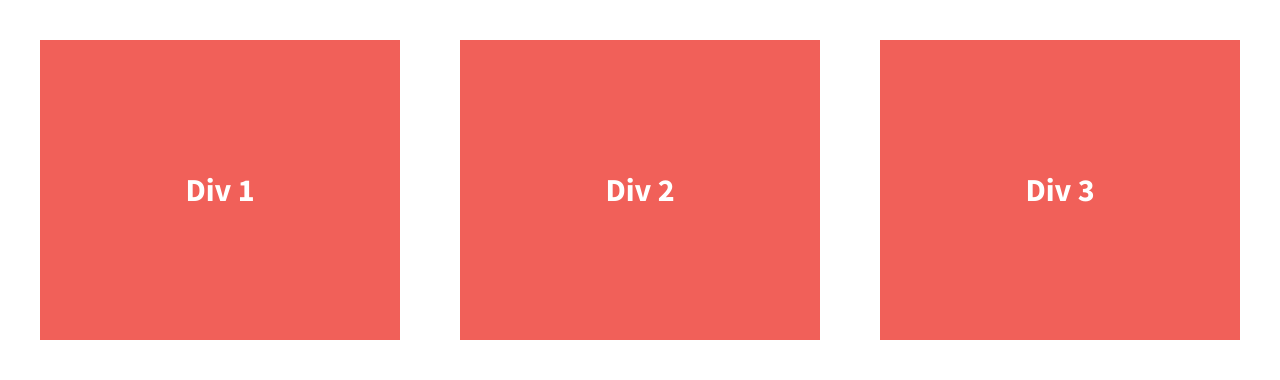
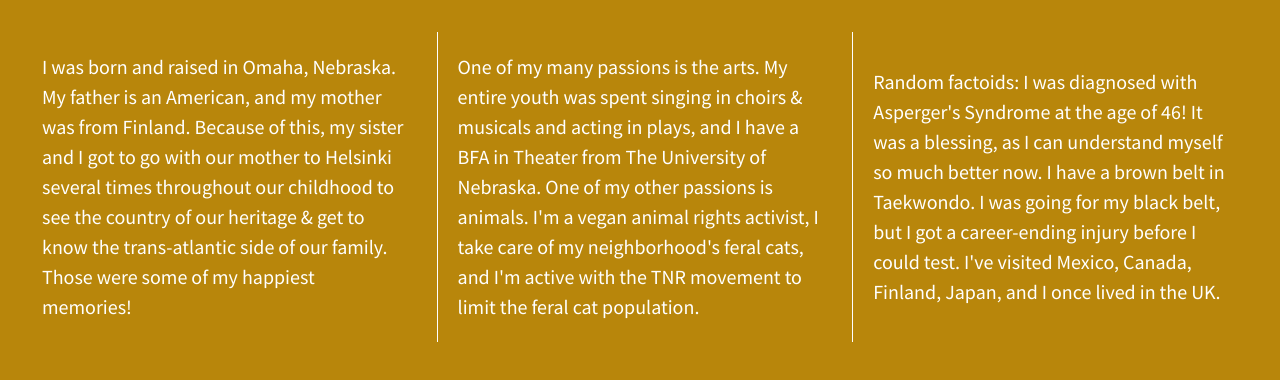
Before and after one commit to Wily-Kit/divs-flexbox-starter, a plain HTML site: page index.html in a window 1280 px wide. Drawn offline with nearby package versions, Linux system fonts and the light colour scheme.

Commit message:
Updated html and css

```diff
--- a/css/main.css
+++ b/css/main.css
@@ -97,35 +97,39 @@ textarea {
 
 
 html {
-  background-color: #fff;
+  background-color: darkgoldenrod;
   height: 100%;
+  width: 100%;
 }
 
 body {
   font-family: 'Source Sans Pro', sans-serif;
+  font-weight: 400;
   padding: 2em;
-  font-size: 1.25em;
   height: 100%;
+  color: white;
 }
 
 .wrapper {
   /*add display:flex and set justify-content to space-between*/
-  font-weight: 700;
   display: flex;
+  flex-flow: row wrap;
   justify-content: space-between;
+  align-items: center;
 }
 
 .div-1, .div-2, .div-3 {
   /*give the divs a width of 30%, add display:flex, set justify-content and align-items to center*/
+  display: flex;
+  justify-content: center;
+  align-items: center;
   color: #fff;
   line-height: 1.5em;
-  font-size: 1.6em;
-  background-color: #f16059;
-  height: 300px;
-  display: flex;
+  font-size: 1.25em;
+  height: auto;
   width: 30%;
-  justify-content: center;
-  align-items: center;
+  padding-left: 10px;
+  padding-right: 10px;
 }
 
 
@@ -211,10 +215,24 @@ body {
    Modify as content requires.
    ========================================================================== */
 
+@media all and (min-width: 1200px) {
+    .div-1, .div-2, .div-3 {
+        flex-basis: 30%;
+    }
+
+    .div-1, .div-2 {
+        border-right: 1px solid #ffff;
+        padding-right: 30px;
+    }
+}
 @media print,
-       (-webkit-min-device-pixel-ratio: 1.25),
-       (min-resolution: 1.25dppx),
-       (min-resolution: 120dpi) {
+        (-webkit-min-device-pixel-ratio: 1.25),
+        (min-resolutio: 1.25dppx)
+        (min-resolution: 120dpi) {
+
+        }
+
+
     /* Style adjustments for high resolution devices */
 }
 
--- a/index.html
+++ b/index.html
@@ -1,9 +1,9 @@
 <!doctype html>
-<html class="no-js" lang="">
+<html class="no-js" lang="en">
     <head>
         <meta charset="utf-8">
         <meta http-equiv="x-ua-compatible" content="ie=edge">
-        <title>Make me into a grid!</title>
+        <title>A Little About Me</title>
         <meta name="description" content="">
         <meta name="viewport" content="width=device-width, initial-scale=1">
 
@@ -23,13 +23,13 @@
 
         <section class="wrapper">
             <div class="div-1">
-                Div 1
+                <p>I was born and raised in Omaha, Nebraska. My father is an American, and my mother was from Finland. Because of this, my sister and I got to go with our mother to Helsinki several times throughout our childhood to see the country of our heritage & get to know the trans-atlantic side of our family. Those were some of my happiest memories!</p>
             </div>
             <div class="div-2">
-                Div 2
+                <p>One of my many passions is the arts. My entire youth was spent singing in choirs & musicals and acting in plays, and I have a BFA in Theater from The University of Nebraska. One of my other passions is animals. I'm a vegan animal rights activist, I take care of my neighborhood's feral cats, and I'm active with the TNR movement to limit the feral cat population.</p>
             </div>
             <div class="div-3">
-                Div 3
+                <p><span>Random factoids:</span> I was diagnosed with Asperger's Syndrome at the age of 46! It was a blessing, as I can understand myself so much better now. I have a brown belt in Taekwondo. I was going for my black belt, but I got a career-ending injury before I could test. I've visited Mexico, Canada, Finland, Japan, and I once lived in the UK.</p>
             </div>
         </section>
 
```
